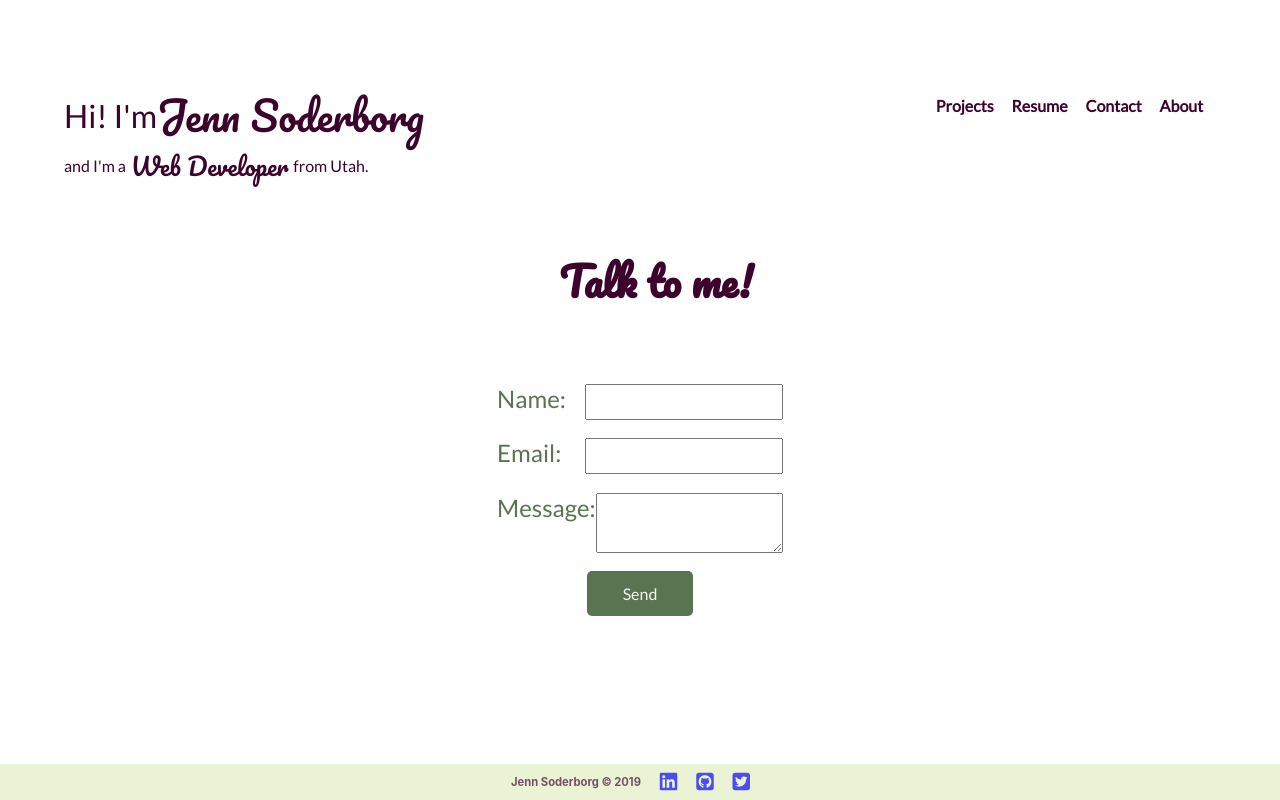
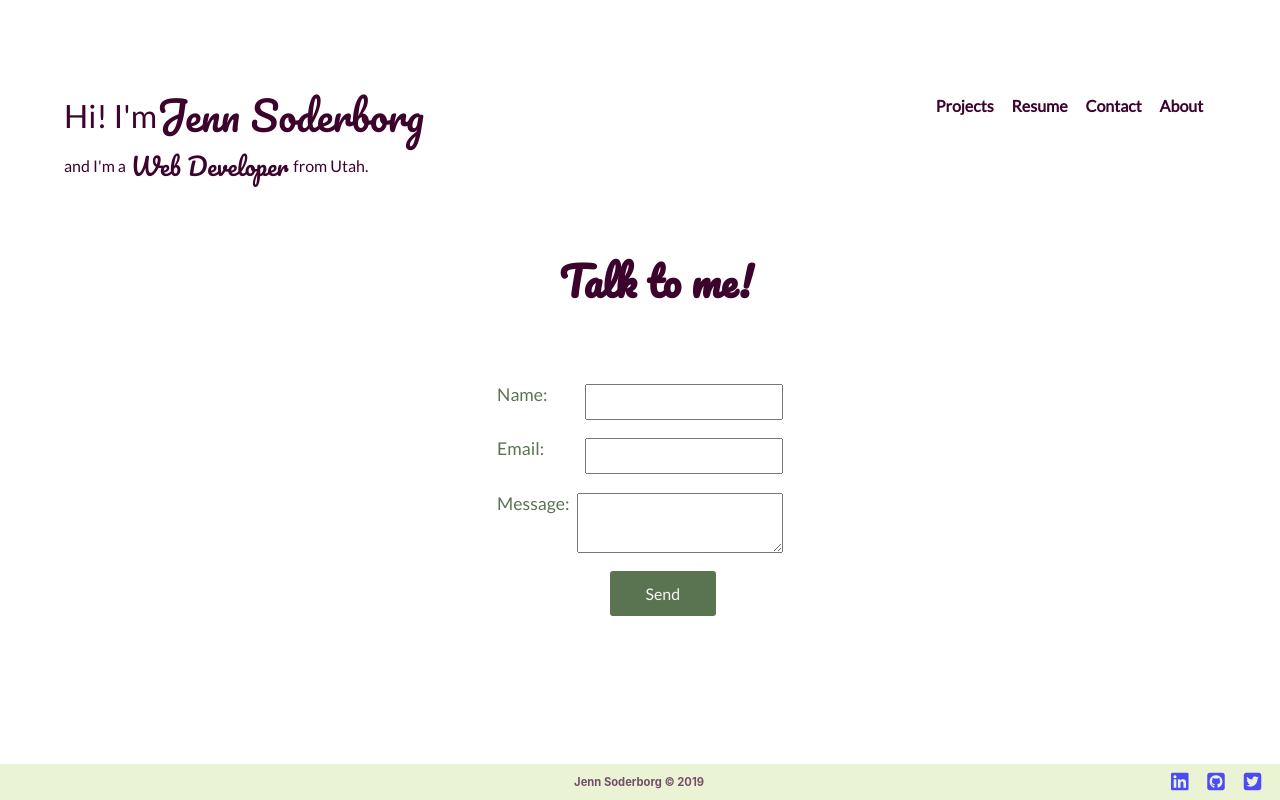
Before and after one commit to jsoderborg7/Portfolio2019, a React (Create React App) app in the folder portfolio/: page /contact in a window 1280 px wide. Built offline with nearby package versions, Linux system fonts and the light colour scheme.

Commit message:
more ux changes

```diff
--- a/portfolio/src/SASS/contact.scss
+++ b/portfolio/src/SASS/contact.scss
@@ -23,7 +23,7 @@
     padding: 2rem;
     margin: auto;
     font-family: "Lato";
-    font-size: 1.5rem;
+    font-size: 1.1rem;
     color: $color2;
     display: flex;
     flex-direction: column;
@@ -35,14 +35,16 @@
 
       input{
         padding: 3%;
+        // border-radius: 3px;
+        box-shadow: none;
       }
       textarea{
         padding: 5%;
+        // border-radius: 3px;
       }
     }
 
     button{
-      align-self: center;
       box-shadow: none;
       border: none;
       width: 35%;
@@ -50,10 +52,11 @@
       text-decoration: none;
       color: whitesmoke;
       background-color: $color2;
-      border-radius: 5px;
+      border-radius: 3px;
       font-family: "Lato";
       font-size: 1rem;
       margin: 3% auto;
+      margin-left: 7.6rem;
 
       &:hover{
         background-color: $color4;
--- a/portfolio/src/SASS/footer.scss
+++ b/portfolio/src/SASS/footer.scss
@@ -5,7 +5,7 @@
   bottom: 0;
   width: 100%;
   display: flex;
-  justify-content: center;
+  justify-content: flex-end;
   align-items: center;
   background-color: $color1;
   opacity: .7;
@@ -19,5 +19,6 @@
     width: 10%;
     display: flex;
     justify-content: space-evenly;
+    margin-left: 35%;
   }
 }
--- a/portfolio/src/SASS/header.scss
+++ b/portfolio/src/SASS/header.scss
@@ -10,7 +10,7 @@
   color: $color4;
   display: flex;
   justify-content: space-between;
-  align-content: flex-start;
+  align-items: center;
   // border-bottom: 1.5px solid $color3;
 
 
--- a/portfolio/src/SASS/home.scss
+++ b/portfolio/src/SASS/home.scss
@@ -30,6 +30,7 @@
     img{
       width: 25%;
       height:25%;
+      border-radius: 3px;
     }
 
     .about-text{
--- a/portfolio/src/SASS/projects.scss
+++ b/portfolio/src/SASS/projects.scss
@@ -38,7 +38,7 @@
 
       h3{
         color: $color4;
-        font-size: 1.5rem;
+        font-size: 1.1rem;
       }
 
       .overlay-container{
@@ -46,6 +46,7 @@
 
         img{
           width: 100%;
+          border-radius: 3px;
         }
 
         .overlay{
@@ -62,10 +63,11 @@
           display: flex;
           align-items: center;
           justify-content: center;
+          border-radius: 3px;
 
           p{
             color: white;
-            font-size: 1.5rem;
+            font-size: 1rem;
             text-align: center;
           }
 
@@ -90,6 +92,7 @@
   flex-direction: column;
   align-items: center;
   padding: 2rem;
+  border-radius: 3px;
 
   &:focus{
     outline: 0;
@@ -137,6 +140,7 @@
       border: none;
       outline: none;
       box-shadow: none;
+      border-radius: 3px;
 
       &:hover{
         background-color: $color5;
--- a/portfolio/src/SASS/resume.scss
+++ b/portfolio/src/SASS/resume.scss
@@ -32,7 +32,7 @@
 
       button{
         padding: 1rem 2rem;
-        border-radius: 5px;
+        border-radius: 3px;
         background-color: $color2;
         border: none;
         color: whitesmoke;
```
